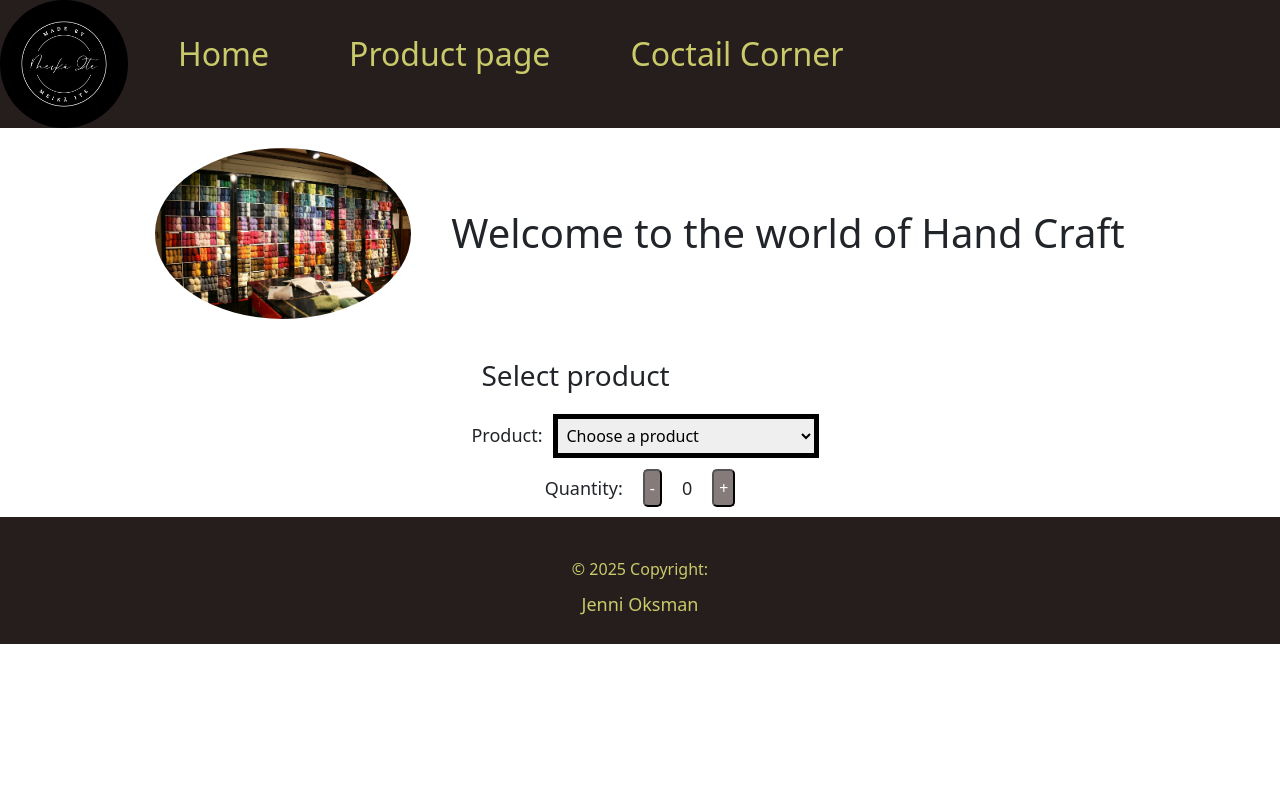
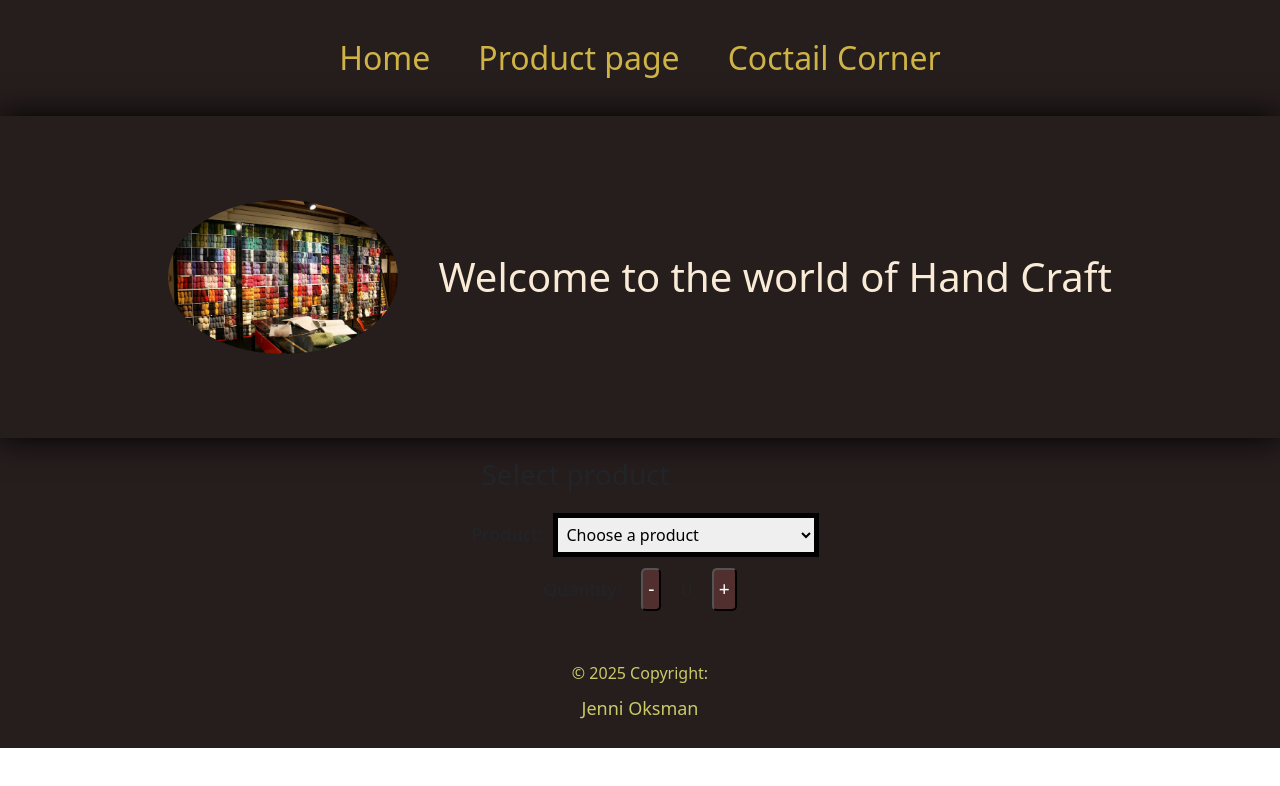
Before and after one commit to jennioksman/component_opendata, a React (Vite) app: page /productpage in a window 1280 px wide. Shown: the top 786 px of the page. Built offline with nearby package versions, Linux system fonts and the light colour scheme.

Commit message:
Styling to Coctail corner added

```diff
--- a/package.json
+++ b/package.json
@@ -12,6 +12,7 @@
   "dependencies": {
     "axios": "^1.7.7",
     "bootstrap": "^5.3.8",
+    "lucide-react": "^0.544.0",
     "react": "^18.3.1",
     "react-bootstrap": "^2.10.10",
     "react-dom": "^18.3.1",
--- a/src/App.css
+++ b/src/App.css
@@ -1,5 +1,11 @@
 .header {
     justify-content: center;
+    padding: 5%;
+    color: antiquewhite;
+    font-weight: bold;
+    font-size: 20px;
+    box-shadow: 0 0 30px 0 black;
+
 }
 
 .header, .quantity, .product, .productpage {
@@ -18,39 +24,31 @@
 .logo {
     max-width: 10%;
     border-radius: 50%;
-
 }
 
 .nav {
     display: flex;
+    justify-content: center;
     align-items: center;
     background-color: rgb(38, 29, 29);
-    gap: 20px;
-
-
-}
-
-.nav-links {
-    display: flex;
-    gap: 20px;
-
+    width: 100%;
 }
 
 .nav a:link {
     text-decoration: none;
+    margin: 0.5em;
     padding: 10px;
-    margin: 20px;
-    margin-bottom: 40px;
     font-size: 2rem;
-    color: rgb(202, 202, 106);
 }
 
 .nav a {
     color: rgb(206, 179, 70);
 }
 
-.container {
+.page {
     background-color: rgb(236, 236, 235);
+    max-width: 100%;
+
 }
 
 .drink {
@@ -77,7 +75,7 @@
 }
 
 .drink img {
-    max-width: 20%;
+    max-width: 100%;
     border-radius: 8px;
 }
 
@@ -126,8 +124,9 @@ button {
     margin: 10px;
     padding: 5px;
     border-radius: 5px;
-    background-color: #867b7b;
+    background-color: rgb(82, 47, 47);
     color: white;
+    font-size: 1.2em;
 }
 
 p {
@@ -160,11 +159,9 @@ select {
   }
 
 .component-container > div {
-
     justify-content: center;
     align-items: center;
     padding: 20px;
-
     border-radius: 8px;
     margin-left: 20px;
   }
--- a/src/App.jsx
+++ b/src/App.jsx
@@ -1,6 +1,9 @@
 
 import { createBrowserRouter, Link, Outlet, RouterProvider } from 'react-router-dom'
 import { useLocation } from 'react-router-dom'
+import Nav from 'react-bootstrap/Nav';
+import Navbar from 'react-bootstrap/Navbar'
+import { Menu } from 'lucide-react'
 import { Page } from './components/coctailcorner'
 import { Header, ProductForm } from './components/productpage'
 import logoDefault from '../src/assets/bored.webp'
@@ -11,20 +14,20 @@ import logoProduct from '../src/assets/MBMIlogo.png';
 
 const router = createBrowserRouter([
   {
-    path:'/',
-    element: <NavigationBar/>,
+    path: '/',
+    element: <NavigationBar />,
     children: [
       {
         path: '/',
-      element: <Home/>
+        element: <Home />
       },
       {
         path: '/productpage',
-      element: <Productpage/>
+        element: <Productpage />
       },
       {
         path: '/coctailcorner',
-      element: <CoctailCorner/>
+        element: <CoctailCorner />
       }
     ]
   }
@@ -35,11 +38,12 @@ function App() {
 
   return (
     <div>
-        <RouterProvider router={router}/>
-        <Footer/>
+      <RouterProvider router={router} />
+      <Footer />
     </div>
   )
 }
+
 
 function NavigationBar() {
   const location = useLocation()
@@ -56,54 +60,55 @@ function NavigationBar() {
     default:
       logo = logoDefault;
   }
-  return(
-   <>
+  return (
     <div className='nav'>
-        <img src={logo} className='logo'/>
-        <div className='nav-links'>
-          <Link to={'/'}>Home</Link>
-          <Link to={'/productpage'}>Product page</Link>
-          <Link to={'/coctailcorner'}>Coctail Corner</Link>
+      <Navbar expand="md" className="bg-*" data-bs-theme="dark">
+        <Navbar.Toggle aria-controls="basic-navbar-nav"/>
+        <Navbar.Collapse id="basic-navbar-nav">
+          <Nav className="me-auto">
+            <Nav.Link as={Link} to="/">Home</Nav.Link>
+            <Nav.Link as={Link} to="/productpage">Product page</Nav.Link>
+            <Nav.Link as={Link} to="/coctailcorner">Coctail Corner</Nav.Link>
+          </Nav>
+        </Navbar.Collapse>
+      </Navbar>
+      <Outlet />
     </div>
-      </div>
-      {/* Outlet näyttää reititetyn sisällön navigaation alapuolella */}
-      <Outlet />
-    </>
   )
 }
 
 function Home() {
-  return(
+  return (
     <div>
       <h1>Welcome to my page!</h1>
     </div>
   )
 }
 function Productpage() {
-  return(
+  return (
     <div>
-      <Header/>
+      <Header />
       <div className='productpage'>
-        <ProductForm/>
+        <ProductForm />
       </div>
     </div>
   )
 }
 function CoctailCorner() {
-  return(
-    <div className='container'>
-      <Page/>
+  return (
+    <div >
+      <Page />
     </div>
   )
 }
 
 function Footer() {
-  return(
+  return (
     <div className='footer'>
       <footer className="page-footer font-small blue pt-4">
         <div className="container-fluid text-center text-md-left">
           <div className="row">
-                <hr className="clearfix w-100 d-md-none pb-0"/>
+            <hr className="clearfix w-100 d-md-none pb-0" />
           </div>
         </div>
         <div className="footer-copyright text-center py-3">© 2025 Copyright:
--- a/src/components/coctailcorner.jsx
+++ b/src/components/coctailcorner.jsx
@@ -2,6 +2,7 @@ import { useState, useEffect } from 'react'
 import '../App.css'
 import axios from "axios"
 import bored from '../assets/bored.webp'
+import bar from '../assets/bar.jpg'
 import 'bootstrap/dist/css/bootstrap.min.css'
 import Container from 'react-bootstrap/Container'
 import Row from 'react-bootstrap/Row'
@@ -10,13 +11,13 @@ import Col from 'react-bootstrap/Col'
 
 function Page() {
   return (
-    <div>
-      <Container>
+    <div className='page'>
+      <Container fluid>
         <Row>
           <Header2 />
         </Row>
       </Container>
-      <Container>
+      <Container fluid>
         <Row>
           <Col xs={10} lg={8}>
             <OpenData />
@@ -32,11 +33,11 @@ function Page() {
 
 function Header2() {
 
-  const headertext = 'Welcome to Coctail Corner!'
+  const headertext = 'Coctail Corner!'
 
   return (
-    <div className='header'>
-      <h1>{headertext}</h1>
+    <div className='header' style={{ backgroundImage: `url(${bar})` }}>
+        <h1>Coctail Corner</h1>
     </div>
   )
 }
@@ -77,11 +78,19 @@ function OpenData() {
   return (
     <div>
       <div className='drink'>
-        <img src={bored} alt="bored" />
-        <div className='bored-container'>
-          <h3>I am so bored!</h3>
-          <button onClick={getDrink}>Get me a drink!</button>
-        </div>
+        <Container>
+          <Row>
+            <Col xs={12} md={6}>
+              <img src={bored} alt="bored" />
+            </Col>
+            <Col>
+              <div className='bored-container'>
+                <h3>I am so bored!</h3>
+                <button onClick={getDrink}>Get me a drink!</button>
+              </div>
+            </Col>
+          </Row>
+        </Container>
       </div>
       <div className='bored-container'>
         <h3>{text} {drink}</h3>
```
Also changed, not shown: 2 other files (tests, documents, lock files or other folders). Lines whose indentation alone changed are shown as unchanged.
